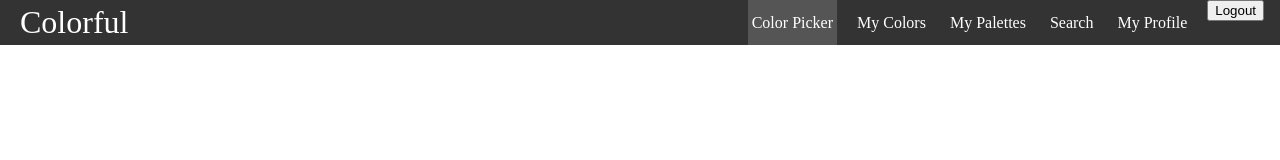
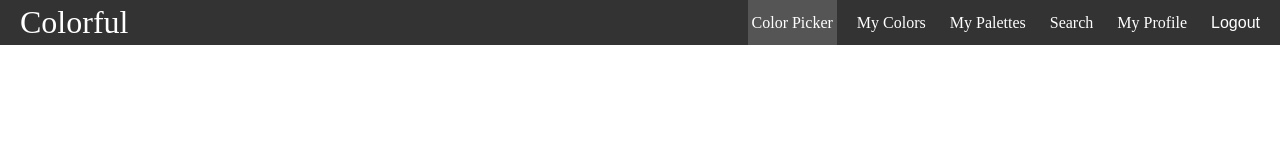
Before and after one commit to saruar-ryskaliyev/color-palette-front, a React (Create React App) app in the folder color-palette/: page / in a window 1280 px wide. Shown: the top 160 px of the page. Built offline with nearby package versions, Linux system fonts and the light colour scheme; sample sign-in values are in the browser's storage.

Commit message:
Final project

```diff
--- a/color-palette/src/pages/ColorPicker.js
+++ b/color-palette/src/pages/ColorPicker.js
@@ -45,7 +45,7 @@ function ColorPicker({ onAddColor }) {
 
       const result = await response.json();
 
-      console.log(result);
+
 
       if (response.ok) {
 
--- a/color-palette/src/pages/MyColors.js
+++ b/color-palette/src/pages/MyColors.js
@@ -79,7 +79,6 @@ function MyColors() {
 
             updatedColors[index] = { hex: newColor };
 
-            console.log('Updated colors:', updatedColors)
 
             try {
                 const response = await fetch(`${BASE_URL}/users/${user_id}/colors/${colorHex}/${updatedColors[index].hex.replace('#','')}`, {
@@ -99,7 +98,6 @@ function MyColors() {
                     setColors(updatedColors);
                     localStorage.setItem('colors', JSON.stringify(updatedColors));
 
-                    console.log('Color updated:', updatedColors)
 
 
                 }
--- a/color-palette/src/pages/Search.js
+++ b/color-palette/src/pages/Search.js
@@ -87,7 +87,6 @@ export default function Search() {
       }
       const data = await response.json();
       setSearchResults(data);
-      console.log(data);
     } catch (error) {
       console.error('Failed to fetch data:', error);
     }
@@ -103,7 +102,6 @@ export default function Search() {
   };
 
   const handleResultClick = (username, userId) => {
-    console.log('Clicked username:', username, 'with ID:', userId);
     if (userId) {
       navigate(`/my-profile/${userId}`);
     } else {
--- a/color-palette/src/styles.css
+++ b/color-palette/src/styles.css
@@ -9,6 +9,23 @@
   .container {
     text-align: center;
   }
+  .nav-button {
+    color: inherit;
+    background-color: transparent;
+    border: none;
+    padding: 0.25rem;
+    font-size: inherit;
+    cursor: pointer;
+    display: flex;
+    align-items: center;
+    height: 100%;
+    transition: background-color 0.3s;
+  }
+
+  .nav-button:hover {
+    background-color: #777;
+  }
+
 
   .nav {
     background-color: #333;
```
Also changed, not shown: 1 other file (tests, documents, lock files or other folders).
